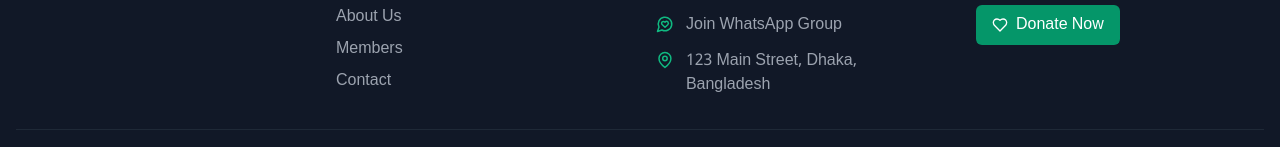
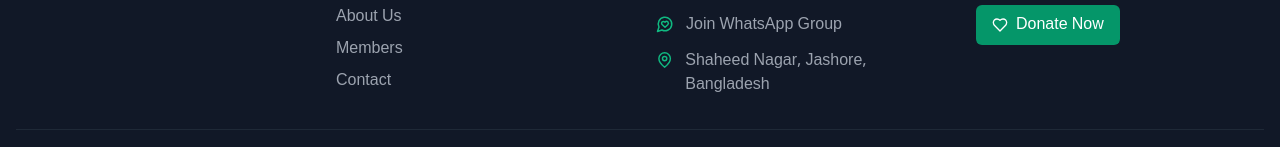
Before and after one commit to fardinbaf/hilfulfuzul, a React (Vite) app: page / in a window 1280 px wide. Shown: the part 2499-2646 px from the top of the page. Built offline with nearby package versions, Linux system fonts and the light colour scheme; no server answers; the database is empty.

Commit message:
Update Footer.tsx

```diff
--- a/src/components/Footer.tsx
+++ b/src/components/Footer.tsx
@@ -81,7 +81,7 @@ const Footer = () => {
               <li className="flex items-start space-x-3">
                 <MapPin size={18} className="text-emerald-500 mt-0.5" />
                 <span className="text-gray-400">
-                  123 Main Street, Dhaka, Bangladesh
+                  Shaheed Nagar, Jashore, Bangladesh
                 </span>
               </li>
             </ul>
```
